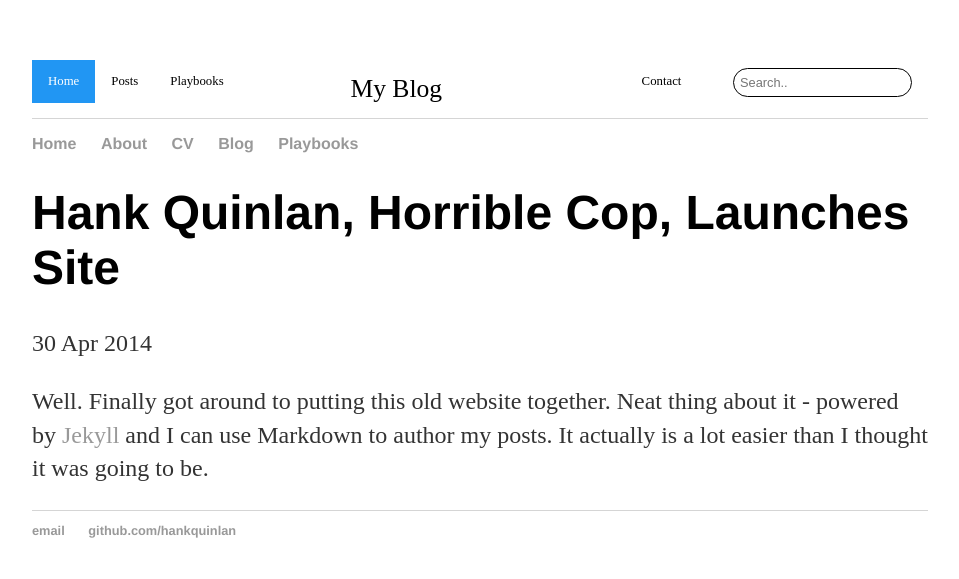
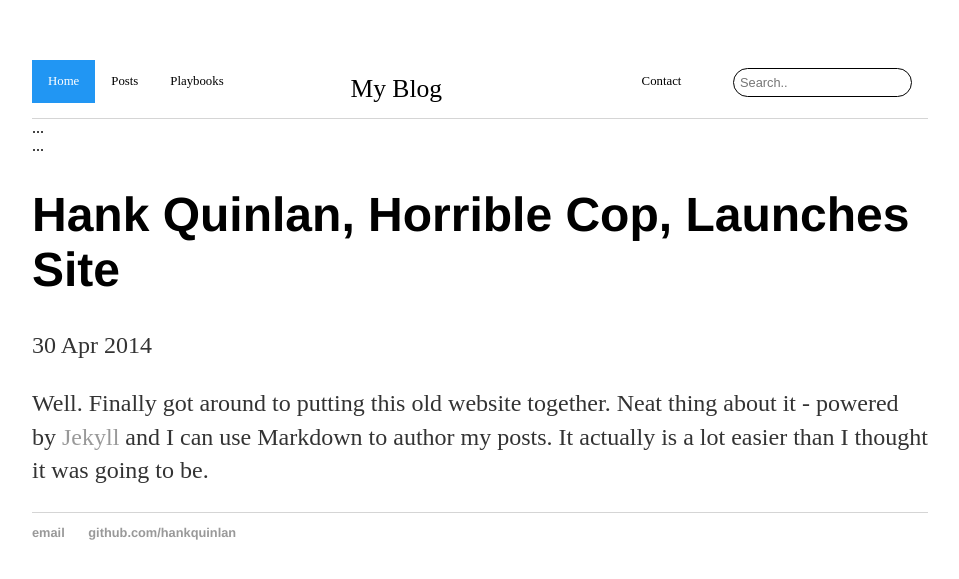
Before and after one commit to billparry99/billparry99.github.io, a Jekyll site: the page built from _posts/2018-03-25-hank-quinlan-site-launched.md, in a window 1280 px wide. Shown: the top 579 px of the page, without its empty margins (160-1119 px from the left). Built offline with Jekyll 4.4.1, drawn with Linux system fonts in a browser that asks for light colours.

Commit message:
Update default.html

```diff
--- a/_layouts/default.html
+++ b/_layouts/default.html
@@ -29,6 +29,7 @@
 				</div>
 
 			</header>
+			<!-- remove nav links bar
 			<nav>
 	    		<ul>
 	        		<li><a href="/">Home</a></li>
@@ -38,6 +39,19 @@
 				<li><a href="/playbooks">Playbooks</a><li>
 	    		</ul>
 			</nav>
+			-->
+			<!-- Layout will be
+				right sidebar - 35%
+				feature article or blog at top - 65%
+				2 columns for blogs and article - 32.5% each
+				footer with sharebar
+			-->
+			<!-- right sidebar and main feature -->
+			<div class="mainrow">
+			  <div class="mainside">...</div>
+			  <div class="mainmain">...</div>
+			</div>
+
 			<div class="container">
 
 			{{ content }}
```
